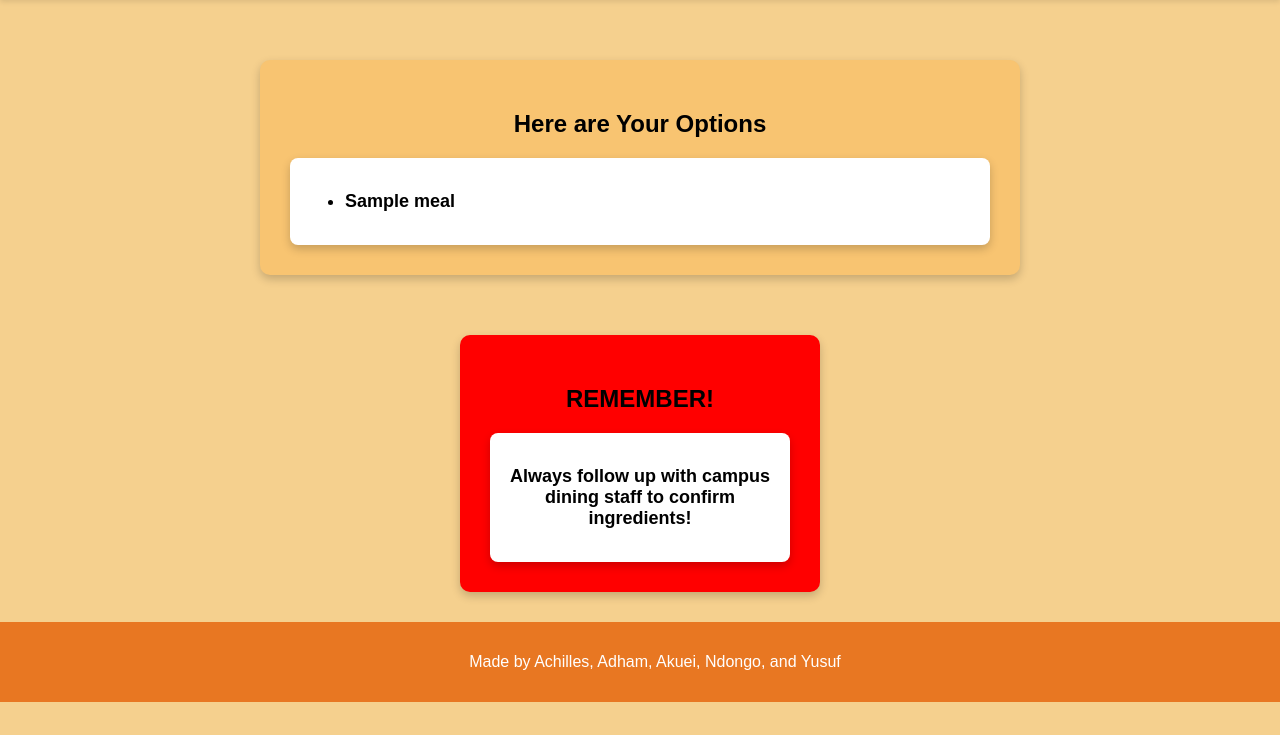
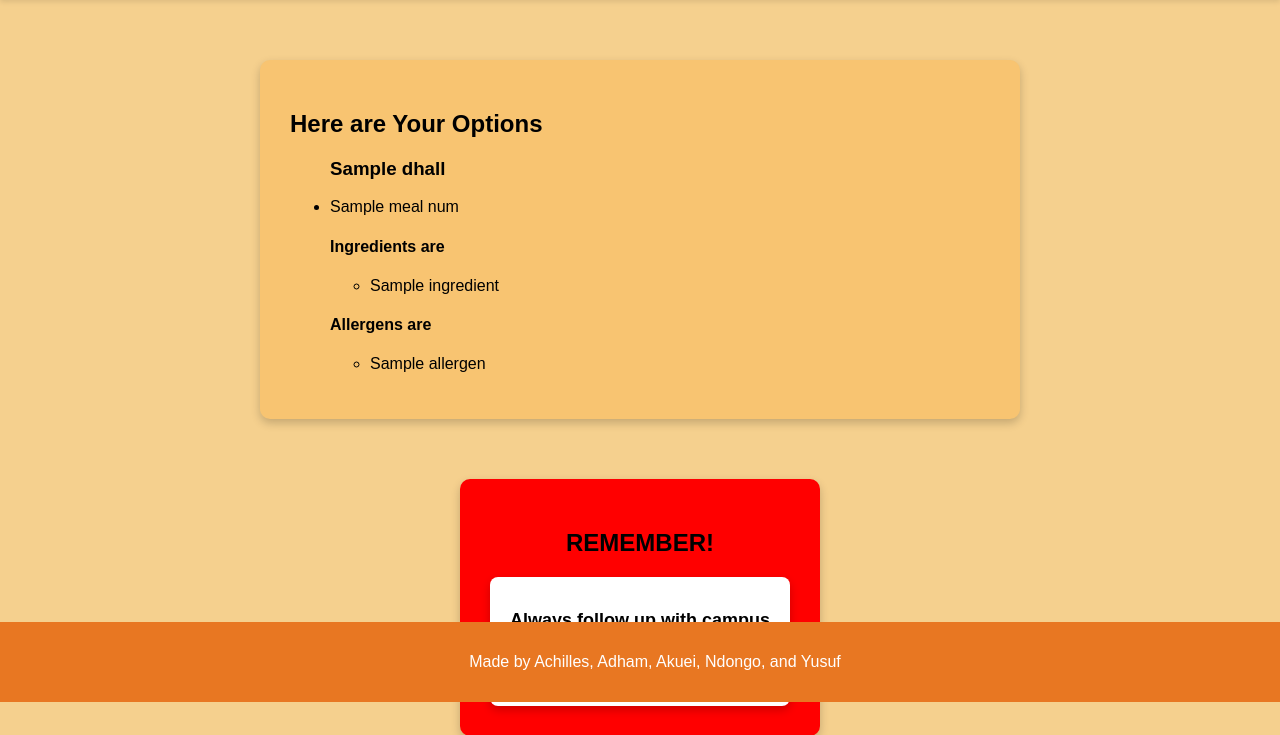
Before and after one commit to princeton-eats/princetoneats, a Flask app: template src/princetoneats/templates/meals_list.html in a window 1280 px wide. Shown: the part 98-833 px from the top of the page. Before the commit the page ends 800 px from the top, so only its background shows below. Run offline with Flask 3, Linux system fonts and the light colour scheme; the template is opened without the code that fills it: most values are stand-ins (such as "Sample title", 1, 10 or a date in 2020).

Commit message:
formated scrapedinning results to include ingredients

```diff
--- a/src/princetoneats/app.py
+++ b/src/princetoneats/app.py
@@ -36,9 +36,12 @@ def meals_list():
     diningHall = flask.request.args.get("DHfilter").split(",")
     mealTimes = flask.request.args.get("MTfilter").split(",")
 
-    meals = map(str, get_meal_info(diningHall, None, mealTimes[0]))
+    mealsDict = get_meal_info(diningHall, None, mealTimes[0])
+    print(mealsDict[0]["dhall"])
 
-    return flask.render_template("meals_list.html", meals=meals)
+    # meals = map(str, get_meal_info(diningHall, None, mealTimes[0]))
+
+    return flask.render_template("meals_list.html", mealsDict=mealsDict, currDH="")
 
 
 # -----------------------------------------------------------------------
--- a/src/princetoneats/static/css/meals_list.css
+++ b/src/princetoneats/static/css/meals_list.css
@@ -38,6 +38,7 @@ body {
    padding: 30px;
    border-radius: 10px;
    box-shadow: 0px 4px 10px rgba(0, 0, 0, 0.2);
+   text-align: left;
 }
 
 .containerSmall {
--- a/src/princetoneats/templates/meals_list.html
+++ b/src/princetoneats/templates/meals_list.html
@@ -15,7 +15,7 @@
         </div>
     </nav>
 
-    <div class="container">
+    <!-- <div class="container">
         <h2>Here are Your Options</h2>
         <div id="mealResults">
             <ul>
@@ -24,7 +24,49 @@
                 {% endfor %}
             </ul>
         </div>
+    </div> -->
+    {% set currDH = "" %}
+    <div class="container">
+        <h2>Here are Your Options</h2>
+        <ul>
+        {% for mealNum in mealsDict %}
+            {% if currDH != mealNum["dhall"] %}
+                <h3>{{ mealNum["dhall"] }}</h3>
+                {% set currDH = mealNum["dhall"] %}
+                {% endif %}
+
+            <li>{{ mealNum["name:"] }}</li>
+            <h4>Ingredients are</h4>
+                <ul>
+                    {% for ingredient in mealNum["ingredients"] %}
+                    <li> {{ ingredient }}</li>
+                    {% endfor %}
+                </ul>
+            <h4>Allergens are</h4>
+                <ul>
+                    {% for allergen in mealNum["allergens"] %}
+                    <li> {{ allergen }}</li>
+                    {% endfor %}
+                </ul>
+            {% endfor %}
+        </ul>
+
+        <!-- <div id="mealResults">
+            <ul>
+                {% for meal_name in meals %}
+                    <li>{{ meal_name }}</li>
+                {% endfor %}
+            </ul>
+        </div> -->
     </div>
+
+    <!-- currDH = ""
+    for meal in mealsDict:
+        if currDH != mealsDict[meal]["dhall"]:
+            # create new header and set currDH to mealsDict[meal]["dhall"]
+        # print mealname  mealsDict[meal]["name"]
+        # print ingredients mealsDict[meal]["ingredients"]
+        # print allergens -->
 
     <div class="containerSmall">
         <h2>REMEMBER!</h2>
```
